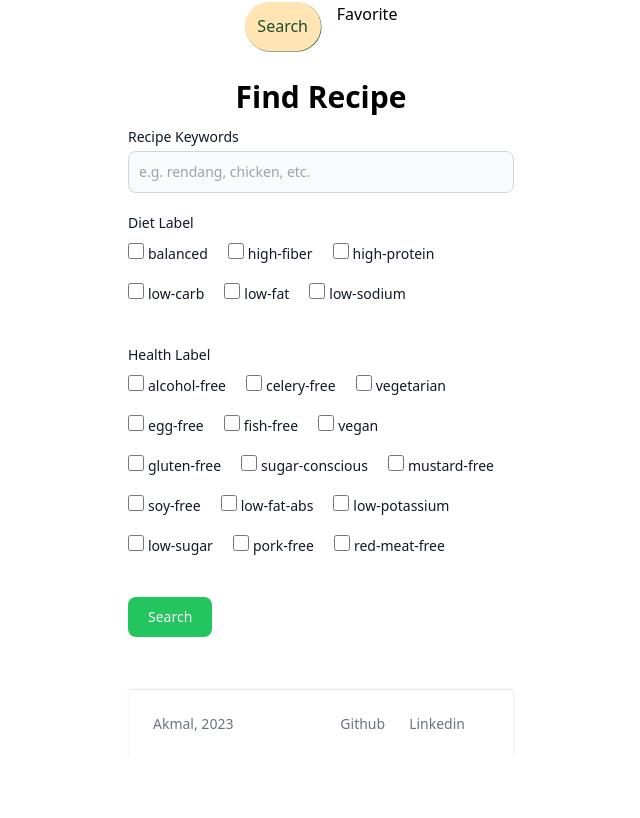
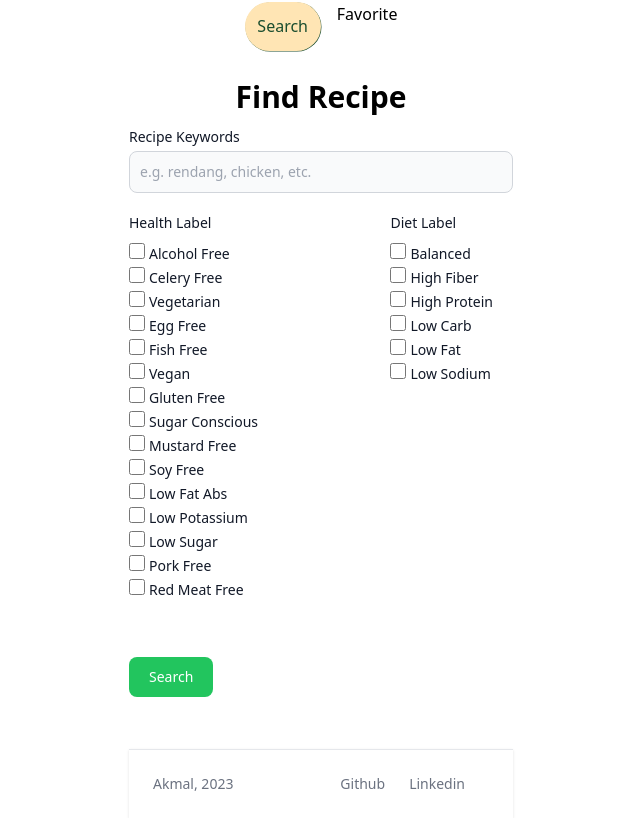
Before and after one commit to akmaladisa/edamam-recipe-search, a Vue app: page / in a window 1280 px wide. Shown: the part 526-1344 px from the top of the page, without its empty margins (319-959 px from the left). Before the commit the page ends 1284 px from the top, so only its background shows below. Built offline with nearby package versions, Linux system fonts and the light colour scheme.

Commit message:
better clean code of checkbox inpute

```diff
--- a/src/components/TheForm.vue
+++ b/src/components/TheForm.vue
@@ -8,122 +8,24 @@
                 <input v-model="recipeKeyword" type="text" placeholder="e.g. rendang, chicken, etc." id="default-input" class="bg-gray-50 border border-gray-300 text-gray-900 text-sm rounded-lg focus:ring-blue-500 focus:border-blue-500 block w-full p-2.5 dark:border-gray-600 dark:placeholder-gray-400 dark:bg-slate-600 dark:text-gray-200 dark:focus:ring-blue-500 dark:focus:border-blue-500">
             </div>
 
-            <div class="mb-10">
-                <label for="default-input" class="block mb-2 text-sm font-medium text-gray-900">Diet Label</label>
-                <div class="flex flex-wrap mb-4 justify-start">
-                    <div>
-                        <input type="checkbox" value="balanced" class="w-4 h-4 text-blue-600 bg-gray-100 border-gray-300 rounded focus:ring-blue-500 dark:focus:ring-blue-600 dark:ring-offset-gray-800 focus:ring-2 dark:bg-gray-700 dark:border-gray-600">
-                        <label class="mr-5 ml-1 text-sm text-gray-900 dark:text-gray-300">balanced</label>
-                    </div>
-
-                    <div>
-                        <input type="checkbox" value="high-fiber" class="w-4 h-4 text-blue-600 bg-gray-100 border-gray-300 rounded focus:ring-blue-500 dark:focus:ring-blue-600 dark:ring-offset-gray-800 focus:ring-2 dark:bg-gray-700 dark:border-gray-600">
-                        <label class="mr-5 ml-1 text-sm text-gray-900 dark:text-gray-300">high-fiber</label>
-                    </div>
-
-                    <div>
-                        <input type="checkbox" value="high-protein" class="w-4 h-4 text-blue-600 bg-gray-100 border-gray-300 rounded focus:ring-blue-500 dark:focus:ring-blue-600 dark:ring-offset-gray-800 focus:ring-2 dark:bg-gray-700 dark:border-gray-600">
-                        <label class="mr-5 ml-1 text-sm text-gray-900 dark:text-gray-300">high-protein</label>
+            <div class="mb-10 flex justify-between">
+                <div>
+                    <label for="default-input" class="block mb-2 text-sm font-medium text-gray-900">Health Label</label>
+                    <div class="flex flex-wrap mb-4 justify-start flex-col">
+                        <div v-for="healthLabel in healthLabels" :key="healthLabel.id">
+                            <input type="checkbox" value="{{ healthLabel.id }}" class="w-4 h-4 text-blue-600 bg-gray-100 border-gray-300 rounded focus:ring-blue-500 dark:focus:ring-blue-600 dark:ring-offset-gray-800 focus:ring-2 dark:bg-gray-700 dark:border-gray-600">
+                            <label class="mr-5 ml-1 text-sm text-gray-900 dark:text-gray-300">{{ healthLabel.appear }}</label>
+                        </div>
                     </div>
                 </div>
-                <div class="flex flex-wrap justify-start">
-                    <div>
-                        <input type="checkbox" value="low-carb" class="w-4 h-4 text-blue-600 bg-gray-100 border-gray-300 rounded focus:ring-blue-500 dark:focus:ring-blue-600 dark:ring-offset-gray-800 focus:ring-2 dark:bg-gray-700 dark:border-gray-600">
-                        <label class="mr-5 ml-1 text-sm text-gray-900 dark:text-gray-300">low-carb</label>
-                    </div>
 
-                    <div>
-                        <input type="checkbox" value="low-fat" class="w-4 h-4 text-blue-600 bg-gray-100 border-gray-300 rounded focus:ring-blue-500 dark:focus:ring-blue-600 dark:ring-offset-gray-800 focus:ring-2 dark:bg-gray-700 dark:border-gray-600">
-                        <label class="mr-5 ml-1 text-sm text-gray-900 dark:text-gray-300">low-fat</label>
-                    </div>
-
-                    <div>
-                        <input type="checkbox" value="low-sodium" class="w-4 h-4 text-blue-600 bg-gray-100 border-gray-300 rounded focus:ring-blue-500 dark:focus:ring-blue-600 dark:ring-offset-gray-800 focus:ring-2 dark:bg-gray-700 dark:border-gray-600">
-                        <label class="mr-5 ml-1 text-sm text-gray-900 dark:text-gray-300">low-sodium</label>
-                    </div>
-                </div>
-            </div>
-
-            <div class="mb-10">
-                <label for="default-input" class="block mb-2 text-sm font-medium text-gray-900">Health Label</label>
-                <div class="flex flex-wrap mb-4 justify-start">
-                    <div>
-                        <input type="checkbox" value="alcohol-free" class="w-4 h-4 text-blue-600 bg-gray-100 border-gray-300 rounded focus:ring-blue-500 dark:focus:ring-blue-600 dark:ring-offset-gray-800 focus:ring-2 dark:bg-gray-700 dark:border-gray-600">
-                        <label class="mr-5 ml-1 text-sm text-gray-900 dark:text-gray-300">alcohol-free</label>
-                    </div>
-
-                    <div>
-                        <input type="checkbox" value="celery-free" class="w-4 h-4 text-blue-600 bg-gray-100 border-gray-300 rounded focus:ring-blue-500 dark:focus:ring-blue-600 dark:ring-offset-gray-800 focus:ring-2 dark:bg-gray-700 dark:border-gray-600">
-                        <label class="mr-5 ml-1 text-sm text-gray-900 dark:text-gray-300">celery-free</label>
-                    </div>
-
-                    <div>
-                        <input type="checkbox" value="vegetarian" class="w-4 h-4 text-blue-600 bg-gray-100 border-gray-300 rounded focus:ring-blue-500 dark:focus:ring-blue-600 dark:ring-offset-gray-800 focus:ring-2 dark:bg-gray-700 dark:border-gray-600">
-                        <label class="mr-5 ml-1 text-sm text-gray-900 dark:text-gray-300">vegetarian</label>
-                    </div>
-                </div>
-                <div class="flex flex-wrap justify-start mb-4">
-                    <div>
-                        <input type="checkbox" value="egg-free" class="w-4 h-4 text-blue-600 bg-gray-100 border-gray-300 rounded focus:ring-blue-500 dark:focus:ring-blue-600 dark:ring-offset-gray-800 focus:ring-2 dark:bg-gray-700 dark:border-gray-600">
-                        <label class="mr-5 ml-1 text-sm text-gray-900 dark:text-gray-300">egg-free</label>
-                    </div>
-
-                    <div>
-                        <input type="checkbox" value="fish-free" class="w-4 h-4 text-blue-600 bg-gray-100 border-gray-300 rounded focus:ring-blue-500 dark:focus:ring-blue-600 dark:ring-offset-gray-800 focus:ring-2 dark:bg-gray-700 dark:border-gray-600">
-                        <label class="mr-5 ml-1 text-sm text-gray-900 dark:text-gray-300">fish-free</label>
-                    </div>
-
-                    <div>
-                        <input type="checkbox" value="vegan" class="w-4 h-4 text-blue-600 bg-gray-100 border-gray-300 rounded focus:ring-blue-500 dark:focus:ring-blue-600 dark:ring-offset-gray-800 focus:ring-2 dark:bg-gray-700 dark:border-gray-600">
-                        <label class="mr-5 ml-1 text-sm text-gray-900 dark:text-gray-300">vegan</label>
-                    </div>
-                </div>
-                <div class="flex flex-wrap justify-start mb-4">
-                    <div>
-                        <input type="checkbox" value="gluten-free" class="w-4 h-4 text-blue-600 bg-gray-100 border-gray-300 rounded focus:ring-blue-500 dark:focus:ring-blue-600 dark:ring-offset-gray-800 focus:ring-2 dark:bg-gray-700 dark:border-gray-600">
-                        <label class="mr-5 ml-1 text-sm text-gray-900 dark:text-gray-300">gluten-free</label>
-                    </div>
-
-                    <div>
-                        <input type="checkbox" value="sugar-conscious" class="w-4 h-4 text-blue-600 bg-gray-100 border-gray-300 rounded focus:ring-blue-500 dark:focus:ring-blue-600 dark:ring-offset-gray-800 focus:ring-2 dark:bg-gray-700 dark:border-gray-600">
-                        <label class="mr-5 ml-1 text-sm text-gray-900 dark:text-gray-300">sugar-conscious</label>
-                    </div>
-
-                    <div>
-                        <input type="checkbox" value="mustard-free" class="w-4 h-4 text-blue-600 bg-gray-100 border-gray-300 rounded focus:ring-blue-500 dark:focus:ring-blue-600 dark:ring-offset-gray-800 focus:ring-2 dark:bg-gray-700 dark:border-gray-600">
-                        <label class="mr-5 ml-1 text-sm text-gray-900 dark:text-gray-300">mustard-free</label>
-                    </div>
-                </div>
-                <div class="flex flex-wrap justify-start mb-4">
-                    <div>
-                        <input type="checkbox" value="soy-free" class="w-4 h-4 text-blue-600 bg-gray-100 border-gray-300 rounded focus:ring-blue-500 dark:focus:ring-blue-600 dark:ring-offset-gray-800 focus:ring-2 dark:bg-gray-700 dark:border-gray-600">
-                        <label class="mr-5 ml-1 text-sm text-gray-900 dark:text-gray-300">soy-free</label>
-                    </div>
-
-                    <div>
-                        <input type="checkbox" value="low-fat-abs" class="w-4 h-4 text-blue-600 bg-gray-100 border-gray-300 rounded focus:ring-blue-500 dark:focus:ring-blue-600 dark:ring-offset-gray-800 focus:ring-2 dark:bg-gray-700 dark:border-gray-600">
-                        <label class="mr-5 ml-1 text-sm text-gray-900 dark:text-gray-300">low-fat-abs</label>
-                    </div>
-
-                    <div>
-                        <input type="checkbox" value="low-potassium" class="w-4 h-4 text-blue-600 bg-gray-100 border-gray-300 rounded focus:ring-blue-500 dark:focus:ring-blue-600 dark:ring-offset-gray-800 focus:ring-2 dark:bg-gray-700 dark:border-gray-600">
-                        <label class="mr-5 ml-1 text-sm text-gray-900 dark:text-gray-300">low-potassium</label>
-                    </div>
-                </div>
-                <div class="flex flex-wrap justify-start mb-4">
-                    <div>
-                        <input type="checkbox" value="low-sugar" class="w-4 h-4 text-blue-600 bg-gray-100 border-gray-300 rounded focus:ring-blue-500 dark:focus:ring-blue-600 dark:ring-offset-gray-800 focus:ring-2 dark:bg-gray-700 dark:border-gray-600">
-                        <label class="mr-5 ml-1 text-sm text-gray-900 dark:text-gray-300">low-sugar</label>
-                    </div>
-
-                    <div>
-                        <input type="checkbox" value="pork-free" class="w-4 h-4 text-blue-600 bg-gray-100 border-gray-300 rounded focus:ring-blue-500 dark:focus:ring-blue-600 dark:ring-offset-gray-800 focus:ring-2 dark:bg-gray-700 dark:border-gray-600">
-                        <label class="mr-5 ml-1 text-sm text-gray-900 dark:text-gray-300">pork-free</label>
-                    </div>
-
-                    <div>
-                        <input type="checkbox" value="red-meat-free" class="w-4 h-4 text-blue-600 bg-gray-100 border-gray-300 rounded focus:ring-blue-500 dark:focus:ring-blue-600 dark:ring-offset-gray-800 focus:ring-2 dark:bg-gray-700 dark:border-gray-600">
-                        <label class="mr-5 ml-1 text-sm text-gray-900 dark:text-gray-300">red-meat-free</label>
+                <div>
+                    <label for="default-input" class="block mb-2 text-sm font-medium text-gray-900">Diet Label</label>
+                    <div class="flex flex-wrap mb-4 justify-start flex-col">
+                        <div v-for="dietLabel in dietLabels" :key="dietLabel.id">
+                            <input type="checkbox" value="{{ dietLabel.id }}" class="w-4 h-4 text-blue-600 bg-gray-100 border-gray-300 rounded focus:ring-blue-500 dark:focus:ring-blue-600 dark:ring-offset-gray-800 focus:ring-2 dark:bg-gray-700 dark:border-gray-600">
+                            <label class="mr-5 ml-1 text-sm text-gray-900 dark:text-gray-300">{{ dietLabel.appear }}</label>
+                        </div>
                     </div>
                 </div>
             </div>
@@ -143,8 +45,94 @@ export default {
         return {
             recipeKeyword: '',
             recipeResults: [],
-            healthLabels: [],
-            dietLabels: []
+            healthLabels: [
+                {
+                    id: 'alcohol-free',
+                    appear: 'Alcohol Free'
+                },
+                {
+                    id: 'celery-free',
+                    appear: 'Celery Free'
+                },
+                {
+                    id: 'vegetarian',
+                    appear: 'Vegetarian'
+                },
+                {
+                    id: 'egg-free',
+                    appear: 'Egg Free'
+                },
+                {
+                    id: 'fish-free',
+                    appear: 'Fish Free'
+                },
+                {
+                    id: 'vegan',
+                    appear: 'Vegan'
+                },
+                {
+                    id: 'gluten-free',
+                    appear: 'Gluten Free'
+                },
+                {
+                    id: 'sugar-conscious',
+                    appear: 'Sugar Conscious'
+                },
+                {
+                    id: 'mustard-free',
+                    appear: 'Mustard Free'
+                },
+                {
+                    id: 'soy-free',
+                    appear: 'Soy Free'
+                },
+                {
+                    id: 'low-fat-abs',
+                    appear: 'Low Fat Abs'
+                },
+                {
+                    id: 'low-potassium',
+                    appear: 'Low Potassium'
+                },
+                {
+                    id: 'low-sugar',
+                    appear: 'Low Sugar'
+                },
+                {
+                    id: 'pork-free',
+                    appear: 'Pork Free'
+                },
+                {
+                    id: 'red-meat-free',
+                    appear: 'Red Meat Free'
+                },
+            ],
+            dietLabels: [
+                {
+                    id: 'balanced',
+                    appear: 'Balanced'
+                },
+                {
+                    id: 'high-fiber',
+                    appear: 'High Fiber'
+                },
+                {
+                    id: 'high-protein',
+                    appear: 'High Protein'
+                },
+                {
+                    id: 'low-carb',
+                    appear: 'Low Carb'
+                },
+                {
+                    id: 'low-fat',
+                    appear: 'Low Fat'
+                },
+                {
+                    id: 'low-sodium',
+                    appear: 'Low Sodium'
+                },
+            ]
         }
     },
 
```
